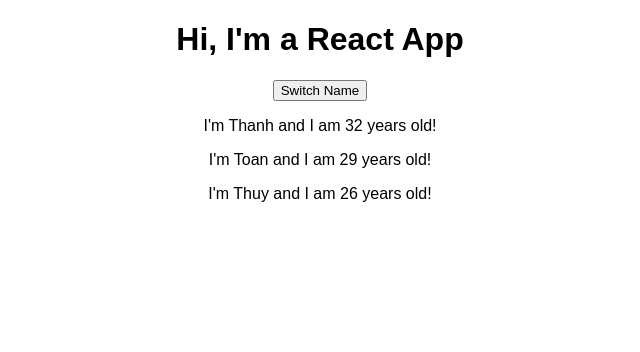
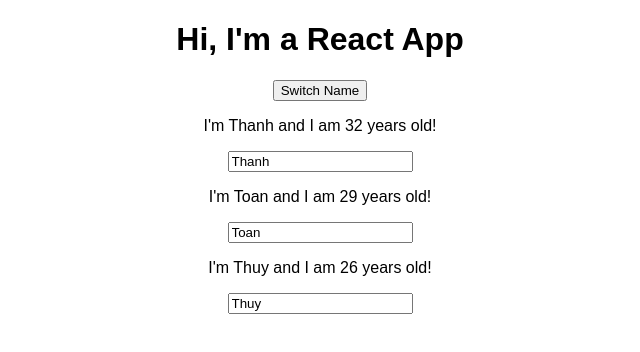
Before and after one commit to thanhpham091790/reactjs, a React (Create React App) app in the folder react-complete-guide/: page / in a window 1280 px wide. Shown: the top 352 px of the page, without its empty margins (320-960 px from the left). Built offline with nearby package versions, Linux system fonts and the light colour scheme.

Commit message:
Adding two way binding. We can update content of component base on input with onChange event.

```diff
--- a/react-complete-guide/src/App.js
+++ b/react-complete-guide/src/App.js
@@ -22,6 +22,16 @@
     });
   }
 
+  nameChangeHandler = (event) => {
+    this.setState({
+      persons: [
+        {name: "Thanh Pham" ,age: 32},
+        {name: event.target.value,age: 29},
+        {name: "Thuy Tran",age: 26}
+      ]
+    });
+  }
+
   render() {
     return (
       <div className="App">
@@ -32,6 +42,7 @@
           name={this.state.persons[1].name}
           age={this.state.persons[1].age}
           click={this.switchNameHandler.bind(this, "Thanh H Pham!")}
+          changed={this.nameChangeHandler}
           />
         <Person name={this.state.persons[2].name} age={this.state.persons[2].age} />
       </div>
--- a/react-complete-guide/src/Person/Person.js
+++ b/react-complete-guide/src/Person/Person.js
@@ -4,6 +4,7 @@
     return (
         <div>
             <p onClick={props.click}>I'm {props.name} and I am {props.age} years old!</p>
+            <input type="text" onChange={props.changed} value={props.name} />
         </div>
     );
 }
```
